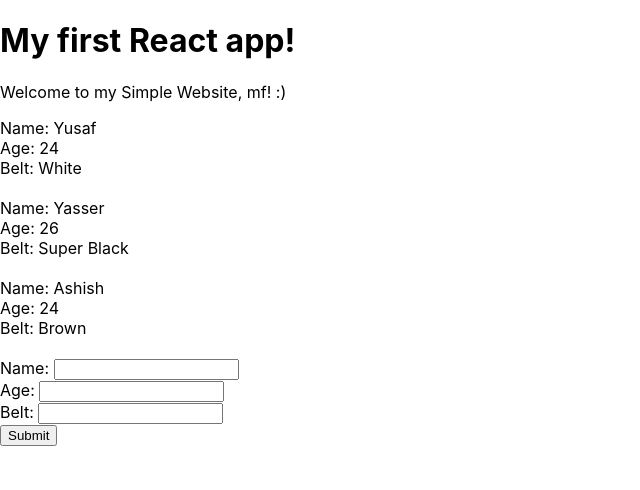
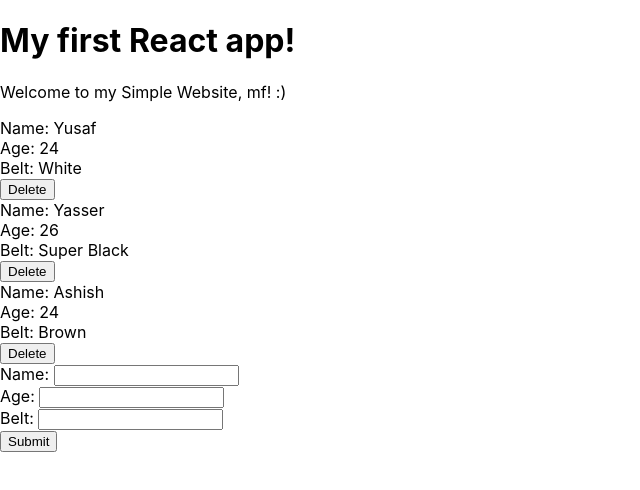
Before and after one commit to YusafOsei-Bonsu/React-and-Redux, a React (Create React App) app in the folder my-app/: page / in a window 1280 px wide. Shown: the top 490 px of the page, without its empty margins (0-640 px from the left). Built offline with nearby package versions, Linux system fonts and the light colour scheme.

Commit message:
Update Ninjas.js
Added deleteNinja method in the deconstructor and removed ternary approach (comment)

```diff
--- a/my-app/src/Ninjas.js
+++ b/my-app/src/Ninjas.js
@@ -1,7 +1,7 @@
 import React from 'react';
 
 // This will be a nested component within the root component (i.e. App.js)
-const Ninjas = ({ninjas}) => {
+const Ninjas = ({ninjas, deleteNinja}) => {
 
   const ninjaList = ninjas.map(ninja => {
   // IF statement approach
@@ -11,6 +11,7 @@
         <div>Name: {ninja.name}</div>
         <div>Age: {ninja.age}</div>
         <div>Belt: {ninja.belt}</div>
+        <button onClick={() => {deleteNinja(ninja.id)}}>Delete</button>
         <br/>
         </div>
       )
@@ -18,18 +19,6 @@
       return null;
     }
   })
-
-  // Ternary operator approach
-  // const ninjaList = ninjas.map(ninja => {
-  //   return ninja.age > 20 ? (
-  //     <div className="ninja" key={ninja.id}>
-  //       <div>Name: {ninja.name}</div>
-  //       <div>Age: {ninja.age}</div>
-  //       <div>Belt: {ninja.belt}</div>
-  //       <br/>
-  //     </div>
-  //   ) : null;
-  // })
 
   return (
     // Printing each ninja
```
